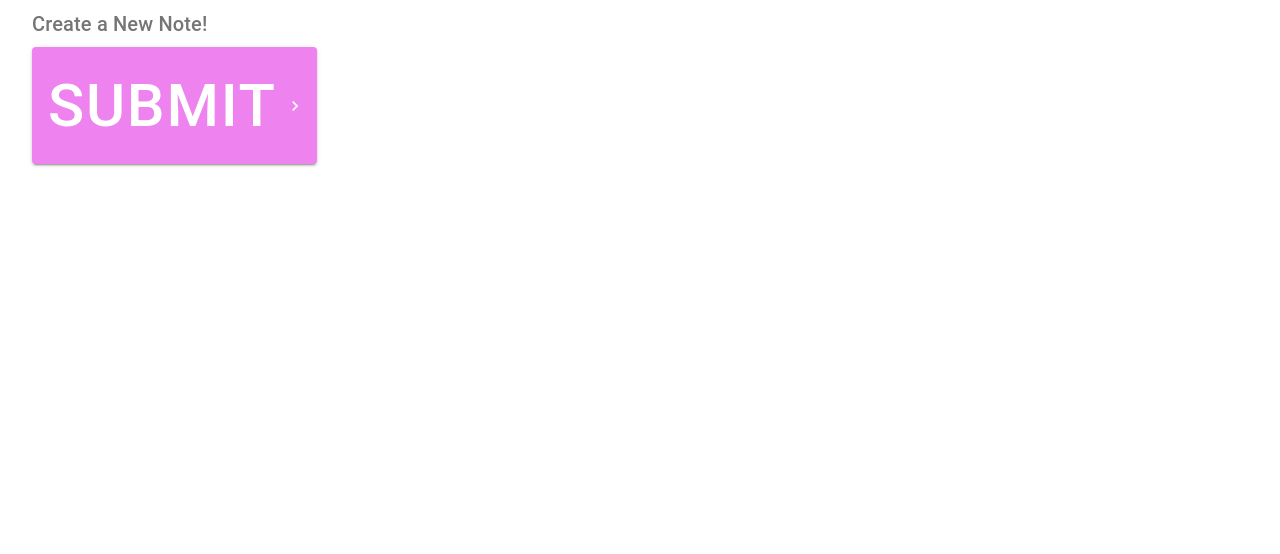
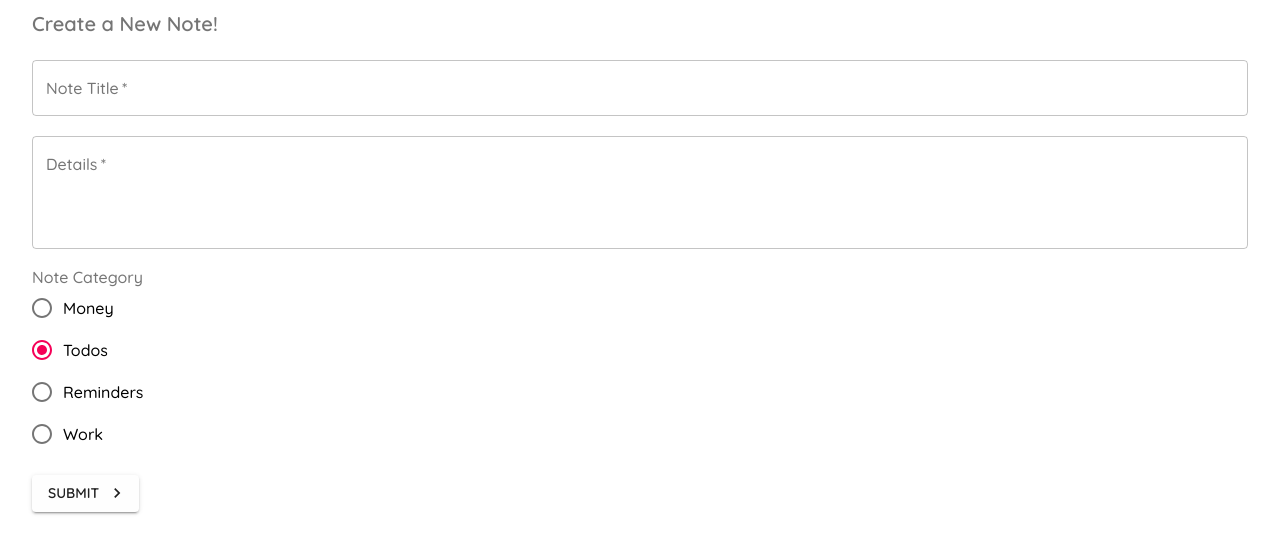
Before and after one commit to Hasham-dev/Material_UI, a React (Create React App) app: page /create in a window 1280 px wide. Shown: the top 554 px of the page. Built offline with nearby package versions, Linux system fonts and the light colour scheme.

Commit message:
feat: adding firebase with write & read functinality

```diff
--- a/package.json
+++ b/package.json
@@ -5,9 +5,11 @@
   "dependencies": {
     "@material-ui/core": "^4.11.4",
     "@material-ui/icons": "^4.11.2",
+    "@react-firebase/database": "^0.3.11",
     "@testing-library/jest-dom": "^5.12.0",
     "@testing-library/react": "^11.2.7",
     "@testing-library/user-event": "^12.8.3",
+    "firebase": "^8.6.1",
     "react": "^17.0.2",
     "react-dom": "^17.0.2",
     "react-router-dom": "^5.2.0",
--- a/src/App.js
+++ b/src/App.js
@@ -1,13 +1,31 @@
+import { createMuiTheme, ThemeProvider } from '@material-ui/core'
 import {
   BrowserRouter as Router
 } from 'react-router-dom'
 import Routes from './Router'
 
+const theme = createMuiTheme({
+  palette: {
+    primary: {
+      main: '#fefefe'
+    }
+  },
+  typography: {
+    fontFamily: 'Quicksand',
+    fontWeightLight: 400,
+    fontWeightRegular: 500,
+    fontWeightMedium: 600,
+    fontWeightBold: 700
+  }
+})
+
 function App () {
   return (
-    <Router>
-      <Routes />
-    </Router>
+    <ThemeProvider theme={theme}>
+      <Router>
+        <Routes />
+      </Router>
+    </ThemeProvider>
   )
 }
 
--- a/src/Pages/Create.jsx
+++ b/src/Pages/Create.jsx
@@ -1,19 +1,35 @@
-import { Button, Container, makeStyles, Typography } from '@material-ui/core'
+import { Button, Container, FormControl, FormControlLabel, FormLabel, makeStyles, Radio, RadioGroup, TextField, Typography } from '@material-ui/core'
 import { KeyboardArrowRight } from '@material-ui/icons'
-import React from 'react'
+import React, { useState } from 'react'
+import { useHistory } from 'react-router'
+import { addData } from '../utils/firebaseUtils'
 
 const useStyles = makeStyles({
-  btn: {
-    fontSize: 60,
-    backgroundColor: 'violet',
-    '&:hover': {
-      backgroundColor: 'blue'
-    }
+  field: {
+    marginTop: 20,
+    marginBottom: 20,
+    display: 'block'
   }
 })
 
 function CreateNote () {
   const classes = useStyles()
+  const history = useHistory()
+  const [title, setTitle] = useState()
+  const [details, setDetails] = useState()
+  const [titleError, setTitleError] = useState()
+  const [detailError, setDetailsError] = useState()
+  const [category, setCategory] = useState('todos')
+
+  const handleSubmit = (e) => {
+    e.preventDefault()
+    setTitleError(!title)
+    setDetailsError(!details)
+    if (title && details) {
+      addData({ title, details, category })
+      history.push('/')
+    }
+  }
 
   return (
     <Container>
@@ -25,15 +41,46 @@ function CreateNote () {
       >
         Create a New Note!
       </Typography>
+      <form noValidate autoComplete='off' onSubmit={handleSubmit}>
+        <TextField
+          className={classes.field}
+          onChange={(e) => setTitle(e.target.value)}
+          label='Note Title'
+          variant='outlined'
+          color='secondary'
+          fullWidth
+          required
+          error={titleError}
+        />
+        <TextField
+          className={classes.field}
+          label='Details'
+          onChange={(e) => setDetails(e.target.value)}
+          variant='outlined'
+          multiline
+          rows={4}
+          color='secondary'
+          fullWidth
+          required
+          error={detailError}
+        />
+        <FormControl className={classes.field}>
+          <FormLabel>Note Category</FormLabel>
+          <RadioGroup value={category} onChange={(e) => setCategory(e.target.value)}>
+            <FormControlLabel value='money' control={<Radio />} label='Money' />
+            <FormControlLabel value='todos' control={<Radio />} label='Todos' />
+            <FormControlLabel value='reminders' control={<Radio />} label='Reminders' />
+            <FormControlLabel value='work' control={<Radio />} label='Work' />
+          </RadioGroup>
+        </FormControl>
         <Button
-        className={classes.btn}
-        onClick={() => window.alert('Clicked')}
           type='submit'
-        color='secondary'
+          color='primary'
           variant='contained'
           endIcon={<KeyboardArrowRight />}
         >Submit
         </Button>
+      </form>
     </Container>
   )
 }
--- a/src/Pages/Notes.jsx
+++ b/src/Pages/Notes.jsx
@@ -1,14 +1,33 @@
-import { Button } from '@material-ui/core'
-import React from 'react'
+import React, { useEffect, useState } from 'react'
+import { db } from '../config/firebase'
 
 function Notes () {
+  const [notes, setNotes] = useState()
+  const getData = async () => {
+    const data = await db.collection('data').get()
+    const notesData = []
+    data.forEach((doc) => {
+      notesData.push({
+        category: doc.data().category,
+        details: doc.data().details,
+        id: doc.id,
+        title: doc.data().title
+      })
+    })
+    setNotes(notesData)
+  }
+
+  useEffect(() => {
+    getData()
+  }, [])
+
   return (
-    <h1>
+    <div>
       Notes
-      <Button variant='outlined' color='secondary' disabledElevation>
-        Button
-      </Button>
-    </h1>
+      {notes?.map(note => (
+        <p key={note.id}>{note.title}</p>
+      ))}
+    </div>
   )
 }
 
--- a/src/Router.js
+++ b/src/Router.js
@@ -6,8 +6,8 @@ import Notes from './Pages/Notes'
 function Routes () {
   return (
     <Switch>
-      <Route path='/' component={CreateNote} />
-      {/* <Route exact path='/' component={Notes} /> */}
+      <Route exact path='/' component={Notes} />
+      <Route path='/create' component={CreateNote} />
     </Switch>
   )
 }
--- /dev/null
+++ b/src/config/firebase.js
@@ -0,0 +1,15 @@
+import firebase from 'firebase'
+import 'firebase/firestore'
+
+const firebaseConfig = {
+  apiKey: 'AIzaSyAfAht1tyG-jQmmKrkrVdG8Duqgjl_-u6g',
+  authDomain: 'material-ui-12e91.firebaseapp.com',
+  projectId: 'material-ui-12e91',
+  storageBucket: 'material-ui-12e91.appspot.com',
+  messagingSenderId: '374931035242',
+  appId: '1:374931035242:web:55578780d1561661172613'
+}
+// Initialize Firebase
+
+firebase.initializeApp(firebaseConfig)
+export const db = firebase.firestore()
--- /dev/null
+++ b/src/index.css
@@ -0,0 +1 @@
+@import url('https://fonts.googleapis.com/css2?family=Quicksand:wght@300;400;500;600;700&display=swap');
--- a/src/index.js
+++ b/src/index.js
@@ -2,6 +2,7 @@ import React from 'react'
 import ReactDOM from 'react-dom'
 import App from './App'
 import reportWebVitals from './reportWebVitals'
+import './index.css'
 
 ReactDOM.render(
   <React.StrictMode>
--- /dev/null
+++ b/src/utils/firebaseUtils.js
@@ -0,0 +1,16 @@
+import { db } from '../config/firebase'
+
+export const addData = ({ category, details, title }) => {
+  console.log({ category, details, title })
+  db.collection('data').add({
+    category,
+    details,
+    title
+  })
+    .then(() => {
+      console.log('Document successfully written!')
+    })
+    .catch((error) => {
+      console.error('Error writing document: ', error)
+    })
+}
```
Also changed, not shown: 1 other file (tests, documents, lock files or other folders). Lines whose indentation alone changed are shown as unchanged.
